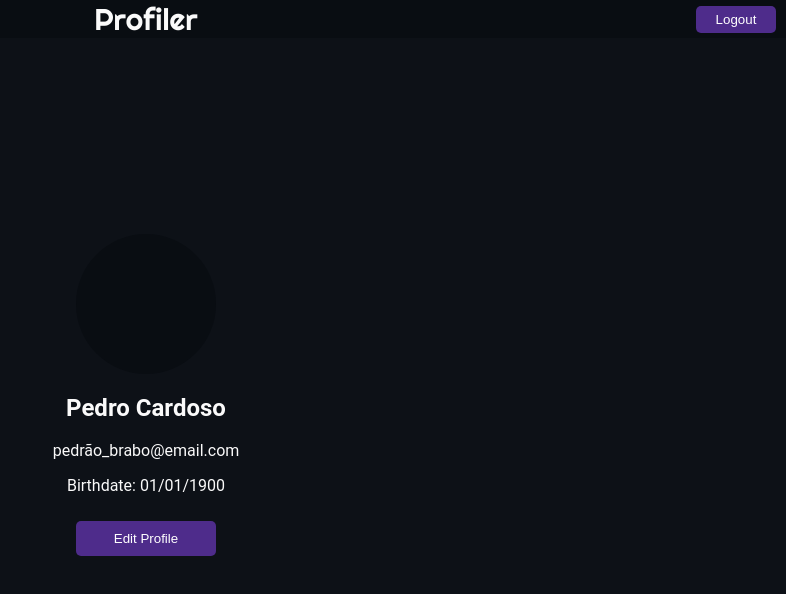
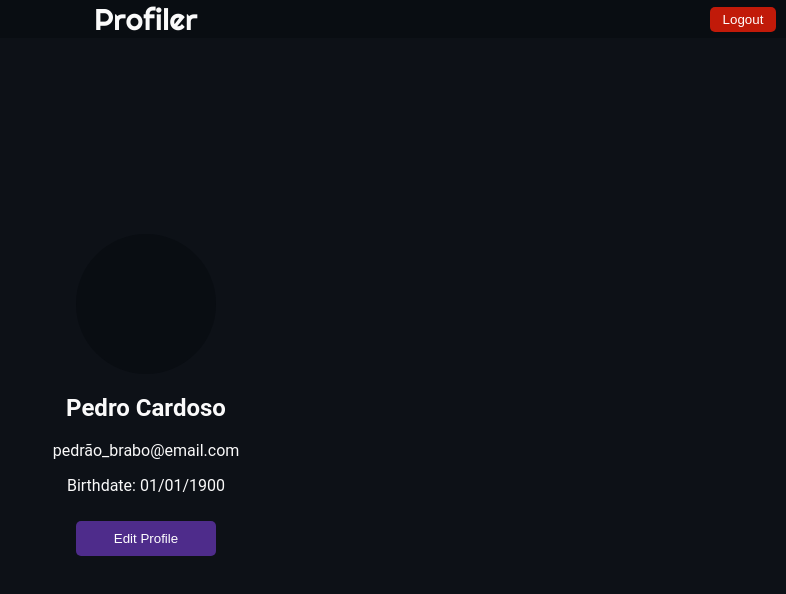
Before and after one commit to FelypeNasc/my-alpha-profiler, a React (Create React App) app in the folder frontend/: page / in a window 1280 px wide. Shown: the top 594 px of the page, without its empty margins (494-1280 px from the left). Built offline with nearby package versions, Linux system fonts and the light colour scheme.

Commit message:
fix: changes on logout button component

```diff
--- a/frontend/src/components/buttons/LogoutButton/style.css
+++ b/frontend/src/components/buttons/LogoutButton/style.css
@@ -1,17 +1,14 @@
 #logout-button {
-  width: 80px;
-  padding: 6px;
-  border-radius: 5px;
-  background-color: #4e2c8b;
-  color: #fff;
-  cursor: pointer;
-  transition: 0.1s;
+  width: 66px;
+  padding: 5px;
+  background-color: #c11a09;
+
 }
 
 #logout-button:hover {
-  background-color: #7756b4;
+  background-color: #e13a29;
 }
 
 #logout-button:active {
-  background-color: #321766;
+  background-color: #a10a01;
 }
```
